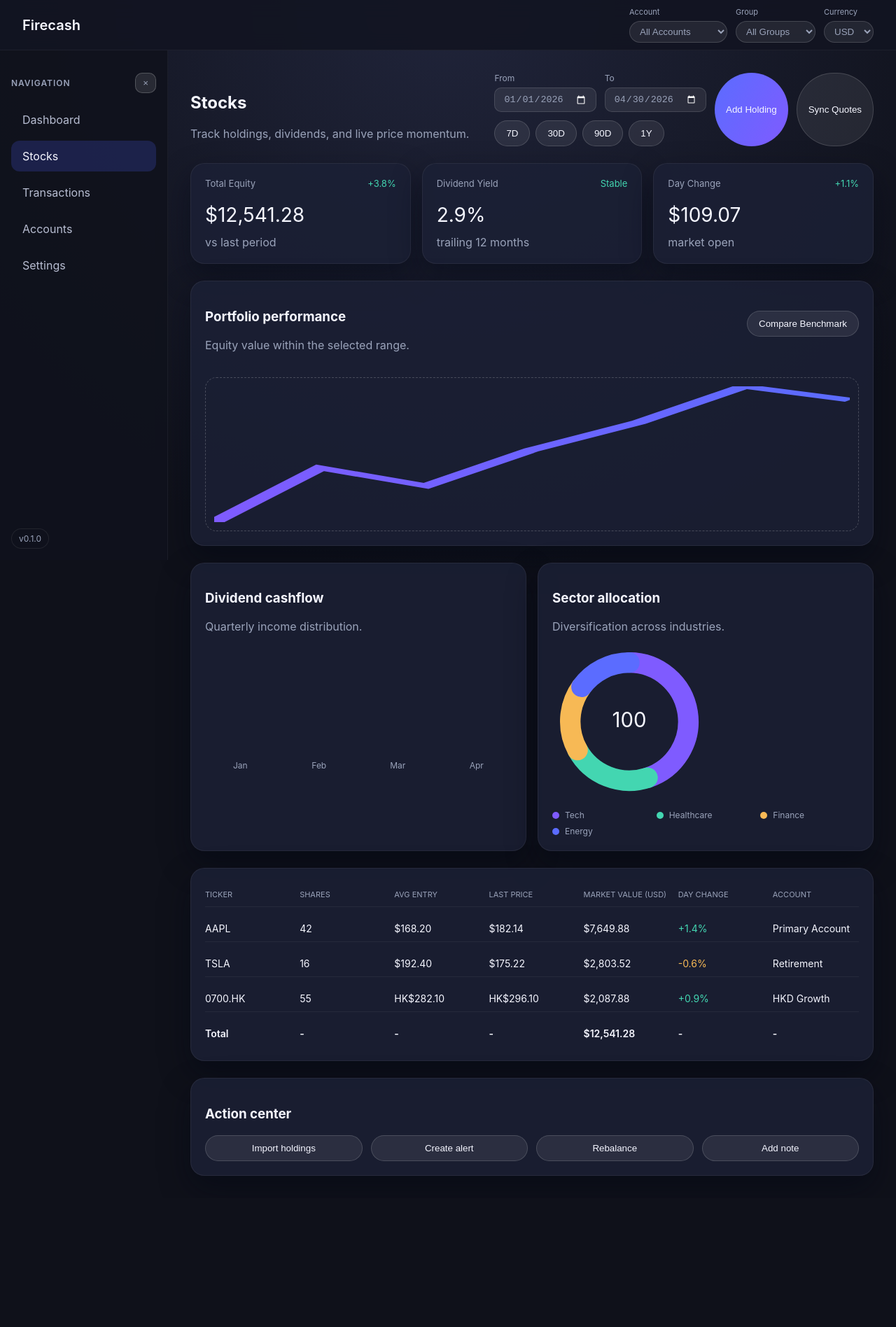
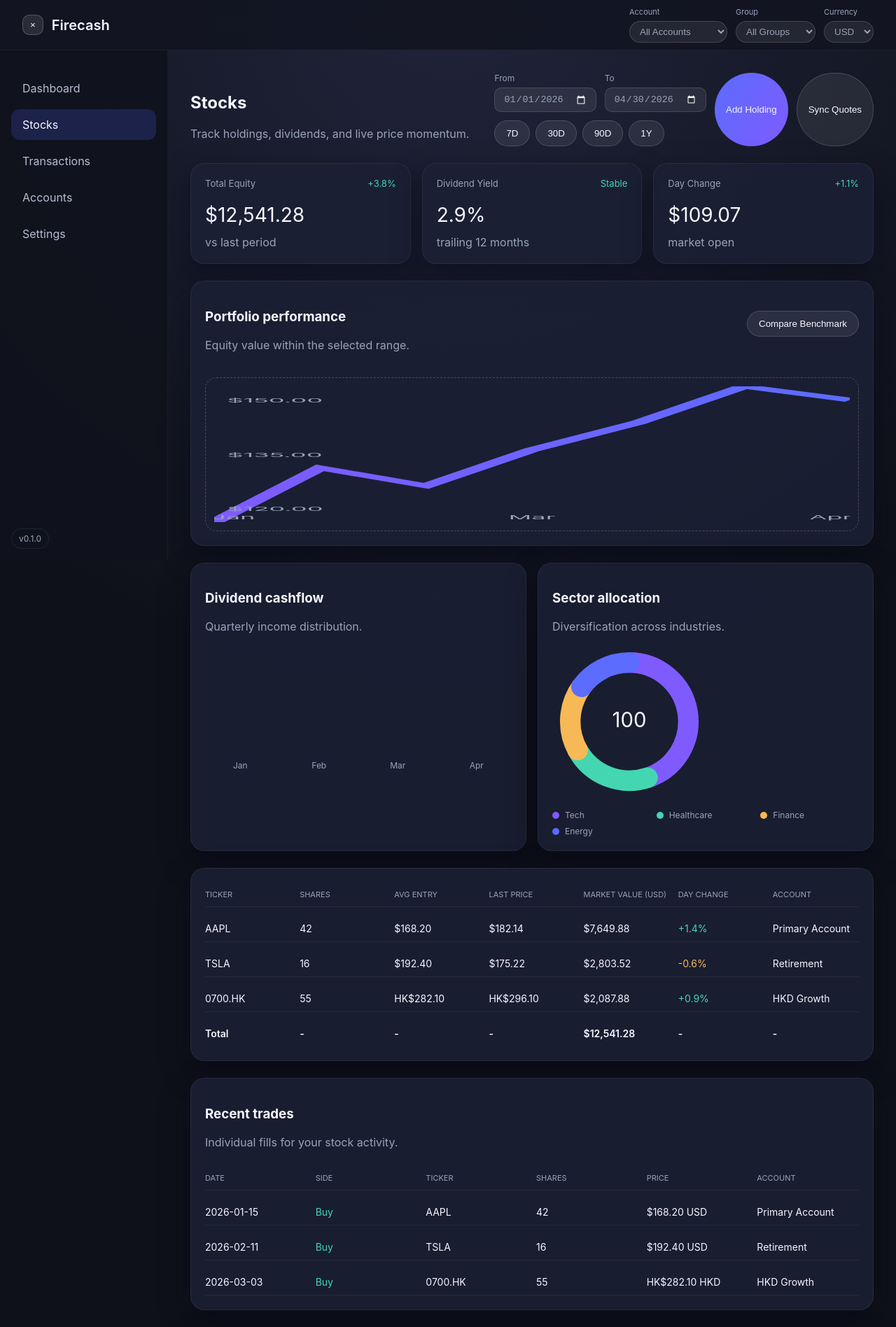
Before and after one commit to kwtsangg/Firecash, a React (Vite) app in the folder frontend/: page /stocks in a window 1280 px wide. Shown: the top 1896 px of the page at 70% size. Before the commit the page ends 1712 px from the top, so only its background shows below. Built offline with nearby package versions, Linux system fonts and the light colour scheme.

Commit message:
Refine chart labels and stock trades

```diff
--- a/frontend/src/components/Charts.tsx
+++ b/frontend/src/components/Charts.tsx
@@ -1,7 +1,7 @@
 type LineChartProps = {
   points: number[];
-  xLabels?: string[];
-  yLabels?: string[];
+  xLabels?: { label: string; position: number }[];
+  yLabels?: { label: string; position: number }[];
 };
 
 export function LineChart({ points, xLabels = [], yLabels = [] }: LineChartProps) {
@@ -22,36 +22,28 @@ export function LineChart({ points, xLabels = [], yLabels = [] }: LineChartProps
   return (
     <svg viewBox="0 0 100 100" className="chart-svg" preserveAspectRatio="none">
       <path d={path} fill="none" stroke="url(#lineGradient)" strokeWidth="3" />
-      {yLabels.map((label, index) => {
-        const yPosition =
-          yLabels.length === 1 ? 8 : (index / (yLabels.length - 1)) * 90 + 6;
-        return (
+      {yLabels.map((item, index) => (
         <text
-            key={`y-${label}-${index}`}
+          key={`y-${item.label}-${index}`}
           x="2"
-            y={100 - yPosition}
+          y={item.position}
           className="chart-axis-text"
           textAnchor="start"
         >
-            {label}
+          {item.label}
         </text>
-        );
-      })}
-      {xLabels.map((label, index) => {
-        const xPosition =
-          xLabels.length === 1 ? 50 : (index / (xLabels.length - 1)) * 94 + 3;
-        return (
+      ))}
+      {xLabels.map((item, index) => (
         <text
-            key={`x-${label}-${index}`}
-            x={xPosition}
+          key={`x-${item.label}-${index}`}
+          x={item.position}
           y="98"
           className="chart-axis-text"
           textAnchor="middle"
         >
-            {label}
+          {item.label}
         </text>
-        );
-      })}
+      ))}
       <defs>
         <linearGradient id="lineGradient" x1="0" x2="1" y1="0" y2="0">
           <stop offset="0%" stopColor="#7f5bff" />
--- a/frontend/src/components/DateRangePicker.tsx
+++ b/frontend/src/components/DateRangePicker.tsx
@@ -33,13 +33,14 @@ export default function DateRangePicker({
   onPreset,
 }: DateRangePickerProps) {
   const presetValues = useMemo(() => {
-    const today = new Date();
+    const anchor = new Date(value.to);
+    const today = Number.isNaN(anchor.getTime()) ? new Date() : anchor;
     return presets.map((preset) => ({
       label: preset.label,
       from: formatDate(new Date(today.getTime() - preset.days * 86400000)),
       to: formatDate(today),
     }));
-  }, []);
+  }, [value.to]);
 
   return (
     <div className="date-range">
--- a/frontend/src/layouts/DashboardLayout.tsx
+++ b/frontend/src/layouts/DashboardLayout.tsx
@@ -30,16 +30,14 @@ export default function DashboardLayout() {
         <div className={`app-shell ${isSidebarOpen ? "" : "sidebar-collapsed"}`}>
           <header className="top-nav">
             <div className="logo-area">
-              {!isSidebarOpen && (
-                <button
-                  type="button"
-                  className="icon-button"
-                  onClick={() => setIsSidebarOpen(true)}
-                  aria-label="Open navigation"
-                >
-                  ☰
-                </button>
-              )}
+              <button
+                type="button"
+                className="icon-button"
+                onClick={() => setIsSidebarOpen((prev) => !prev)}
+                aria-label={isSidebarOpen ? "Hide navigation" : "Show navigation"}
+              >
+                {isSidebarOpen ? "×" : "☰"}
+              </button>
               <div className="logo">Firecash</div>
             </div>
             <div className="nav-actions">
@@ -65,17 +63,6 @@ export default function DashboardLayout() {
           </header>
           {isSidebarOpen && (
             <aside className="sidebar">
-              <div className="sidebar-header">
-                <span className="sidebar-title">Navigation</span>
-                <button
-                  type="button"
-                  className="icon-button"
-                  onClick={() => setIsSidebarOpen(false)}
-                  aria-label="Close navigation"
-                >
-                  ×
-                </button>
-              </div>
               <nav>
                 {navigation.map((item) => (
                   <NavLink
--- a/frontend/src/pages/DashboardPage.tsx
+++ b/frontend/src/pages/DashboardPage.tsx
@@ -147,16 +147,25 @@ export default function DashboardPage() {
     return sum + convertAmount(signedAmount, transaction.currency, displayCurrency);
   }, 0);
   const linePoints = lineSeries.map((point) => point.value);
-  const axisXLabels = lineSeries.map((point) =>
-    new Date(point.date).toLocaleString("en-US", { month: "short" }),
-  );
   const maxValue = Math.max(...linePoints);
   const minValue = Math.min(...linePoints);
+  const midpointValue = Math.round((maxValue + minValue) / 2);
   const axisYLabels = [
-    formatCurrency(maxValue, displayCurrency),
-    formatCurrency(Math.round((maxValue + minValue) / 2), displayCurrency),
-    formatCurrency(minValue, displayCurrency),
+    { label: formatCurrency(maxValue, displayCurrency), position: 12 },
+    { label: formatCurrency(midpointValue, displayCurrency), position: 52 },
+    { label: formatCurrency(minValue, displayCurrency), position: 92 },
   ];
+  const labelIndexes = [
+    0,
+    Math.floor((lineSeries.length - 1) / 2),
+    Math.max(lineSeries.length - 1, 0),
+  ];
+  const axisXLabels = Array.from(new Set(labelIndexes))
+    .filter((index) => lineSeries[index])
+    .map((index) => ({
+      label: new Date(lineSeries[index].date).toLocaleString("en-US", { month: "short" }),
+      position: (index / Math.max(lineSeries.length - 1, 1)) * 94 + 3,
+    }));
 
   return (
     <section className="page">
--- a/frontend/src/pages/StocksPage.tsx
+++ b/frontend/src/pages/StocksPage.tsx
@@ -18,6 +18,17 @@ type Holding = {
   currency: string;
   account: string;
   entryDate: string;
+};
+
+type Trade = {
+  id: string;
+  ticker: string;
+  shares: number;
+  price: number;
+  currency: string;
+  account: string;
+  date: string;
+  side: "Buy" | "Sell";
 };
 
 export default function StocksPage() {
@@ -71,6 +82,38 @@ export default function StocksPage() {
       entryDate: "2026-03-03",
     },
   ]);
+  const [trades, setTrades] = useState<Trade[]>([
+    {
+      id: "trade-aapl-2026-01-15",
+      ticker: "AAPL",
+      shares: 42,
+      price: 168.2,
+      currency: "USD",
+      account: "Primary Account",
+      date: "2026-01-15",
+      side: "Buy",
+    },
+    {
+      id: "trade-tsla-2026-02-11",
+      ticker: "TSLA",
+      shares: 16,
+      price: 192.4,
+      currency: "USD",
+      account: "Retirement",
+      date: "2026-02-11",
+      side: "Buy",
+    },
+    {
+      id: "trade-0700-2026-03-03",
+      ticker: "0700.HK",
+      shares: 55,
+      price: 282.1,
+      currency: "HKD",
+      account: "HKD Growth",
+      date: "2026-03-03",
+      side: "Buy",
+    },
+  ]);
 
   const showToast = (title: string, description?: string) => {
     setToast({ title, description });
@@ -93,7 +136,7 @@ export default function StocksPage() {
     ],
     [],
   );
-  const performance = useMemo(() => {
+  const performanceSeriesFiltered = useMemo(() => {
     const fromDate = new Date(range.from);
     const toDate = new Date(range.to);
     const filtered = performanceSeries
@@ -101,9 +144,30 @@ export default function StocksPage() {
         const date = new Date(point.date);
         return date >= fromDate && date <= toDate;
       });
-    const series = filtered.length > 0 ? filtered : performanceSeries;
-    return series.map((point) => point.value);
+    return filtered.length > 0 ? filtered : performanceSeries;
   }, [performanceSeries, range.from, range.to]);
+  const performancePoints = performanceSeriesFiltered.map((point) => point.value);
+  const performanceMax = Math.max(...performancePoints);
+  const performanceMin = Math.min(...performancePoints);
+  const performanceMidpoint = Math.round((performanceMax + performanceMin) / 2);
+  const performanceYLabels = [
+    { label: formatCurrency(performanceMax, displayCurrency), position: 12 },
+    { label: formatCurrency(performanceMidpoint, displayCurrency), position: 52 },
+    { label: formatCurrency(performanceMin, displayCurrency), position: 92 },
+  ];
+  const performanceLabelIndexes = [
+    0,
+    Math.floor((performanceSeriesFiltered.length - 1) / 2),
+    Math.max(performanceSeriesFiltered.length - 1, 0),
+  ];
+  const performanceXLabels = Array.from(new Set(performanceLabelIndexes))
+    .filter((index) => performanceSeriesFiltered[index])
+    .map((index) => ({
+      label: new Date(performanceSeriesFiltered[index].date).toLocaleString("en-US", {
+        month: "short",
+      }),
+      position: (index / Math.max(performanceSeriesFiltered.length - 1, 1)) * 94 + 3,
+    }));
   const dividendBars = useMemo(
     () => [
       { label: "Jan", value: 240 },
@@ -133,6 +197,7 @@ export default function StocksPage() {
   const filteredHoldings = holdings.filter((holding) =>
     matchesSelection(holding.account),
   );
+  const filteredTrades = trades.filter((trade) => matchesSelection(trade.account));
   const totalEquity = filteredHoldings.reduce(
     (sum, holding) =>
       sum + convertAmount(holding.price * holding.shares, holding.currency, displayCurrency),
@@ -221,6 +286,19 @@ export default function StocksPage() {
                     currency: normalizedTicker.endsWith(".HK") ? "HKD" : "USD",
                     account: holdingAccount,
                     entryDate: holdingDate,
+                  },
+                  ...prev,
+                ]);
+                setTrades((prev) => [
+                  {
+                    id: `trade-${normalizedTicker}-${Date.now()}`,
+                    ticker: normalizedTicker,
+                    shares,
+                    price,
+                    currency: normalizedTicker.endsWith(".HK") ? "HKD" : "USD",
+                    account: holdingAccount,
+                    date: holdingDate,
+                    side: "Buy",
                   },
                   ...prev,
                 ]);
@@ -323,7 +401,11 @@ export default function StocksPage() {
           </button>
         </div>
         <div className="chart-surface">
-          <LineChart points={performance} />
+          <LineChart
+            points={performancePoints}
+            xLabels={performanceXLabels}
+            yLabels={performanceYLabels}
+          />
         </div>
       </div>
       <div className="split-grid">
@@ -391,6 +473,36 @@ export default function StocksPage() {
           <span>-</span>
         </div>
       </div>
+      <div className="card list-card">
+        <div className="card-header">
+          <div>
+            <h3>Recent trades</h3>
+            <p className="muted">Individual fills for your stock activity.</p>
+          </div>
+        </div>
+        <div className="list-row list-header columns-6">
+          <span>Date</span>
+          <span>Side</span>
+          <span>Ticker</span>
+          <span>Shares</span>
+          <span>Price</span>
+          <span>Account</span>
+        </div>
+        {filteredTrades.map((trade) => (
+          <div className="list-row columns-6" key={trade.id}>
+            <span>{trade.date}</span>
+            <span className={trade.side === "Sell" ? "status warn" : "status"}>
+              {trade.side}
+            </span>
+            <span>{trade.ticker}</span>
+            <span>{trade.shares}</span>
+            <span>
+              {formatCurrency(trade.price, trade.currency)} {trade.currency}
+            </span>
+            <span>{trade.account}</span>
+          </div>
+        ))}
+      </div>
       <div className="card">
         <h3>Action center</h3>
         <div className="action-grid">
--- a/frontend/src/styles.css
+++ b/frontend/src/styles.css
@@ -69,20 +69,6 @@ a {
   display: flex;
   flex-direction: column;
   gap: 16px;
-}
-
-.sidebar-header {
-  display: flex;
-  align-items: center;
-  justify-content: space-between;
-  font-size: 12px;
-  text-transform: uppercase;
-  letter-spacing: 0.08em;
-  color: #9aa3ba;
-}
-
-.sidebar-title {
-  font-weight: 600;
 }
 
 .nav-link {
```
Lines whose indentation alone changed are shown as unchanged.
